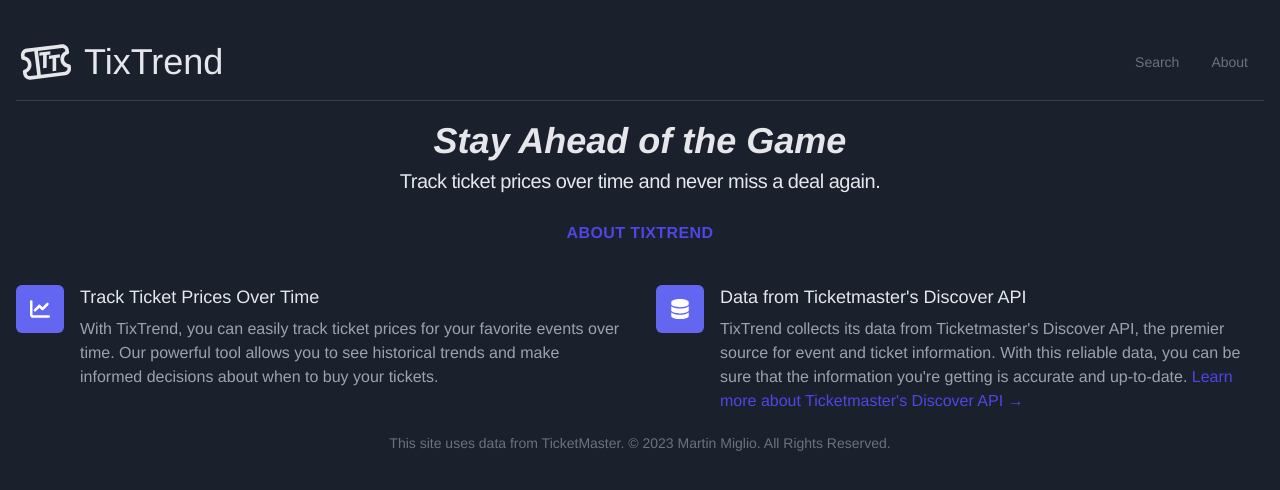
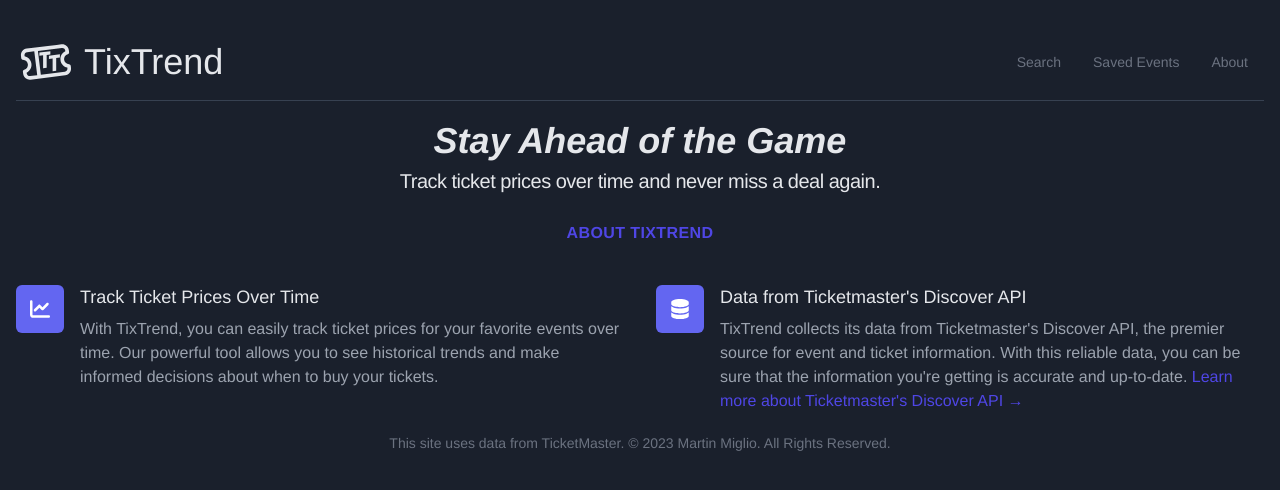
Before and after one commit to martinmiglio/tixtrend, a Next.js app in the folder site/: page /about in a window 1280 px wide. Shown: the top 490 px of the page. Built offline with nearby package versions, Linux system fonts and the light colour scheme; no server answers; a web font is replaced by a local one.

Commit message:
update saved events feature to always show and remove past events

```diff
--- a/site/src/components/page/HeaderBar.tsx
+++ b/site/src/components/page/HeaderBar.tsx
@@ -1,15 +1,8 @@
-import React, { useEffect, useState } from "react";
+import React from "react";
 import Link from "next/link";
 import Image from "next/image";
 
 const HeaderBar = ({ noTagline }: { noTagline?: boolean }) => {
-  const [hasSavedEvents, setHasSavedEvents] = useState(false);
-
-  useEffect(() => {
-    const savedEvents = JSON.parse(localStorage.getItem("savedEvents") || "[]");
-    setHasSavedEvents(savedEvents.length > 0);
-  }, []);
-
   return (
     <>
       <div className="border-b border-gray-700 mb-3">
@@ -31,11 +24,11 @@ const HeaderBar = ({ noTagline }: { noTagline?: boolean }) => {
                 Search
               </Link>
             </li>
-            {hasSavedEvents && (
+            <li>
               <Link href="/saved-events" className="hover:underline">
                 Saved Events
               </Link>
-            )}
+            </li>
             <li>
               <Link href="/about" className="hover:underline">
                 About
--- a/site/src/pages/saved-events.tsx
+++ b/site/src/pages/saved-events.tsx
@@ -15,6 +15,11 @@ const SavedEvents = ({ baseURL }: { baseURL: string }) => {
 
   useEffect(() => {
     const savedEvents = JSON.parse(localStorage.getItem("savedEvents") || "[]");
+    const now = new Date();
+    const filteredSavedEvents = savedEvents.filter(
+      (event: EventData) => new Date(event.date) > now
+    );
+    localStorage.setItem("savedEvents", JSON.stringify(filteredSavedEvents));
     setSavedEvents(savedEvents);
   }, []);
 
```
